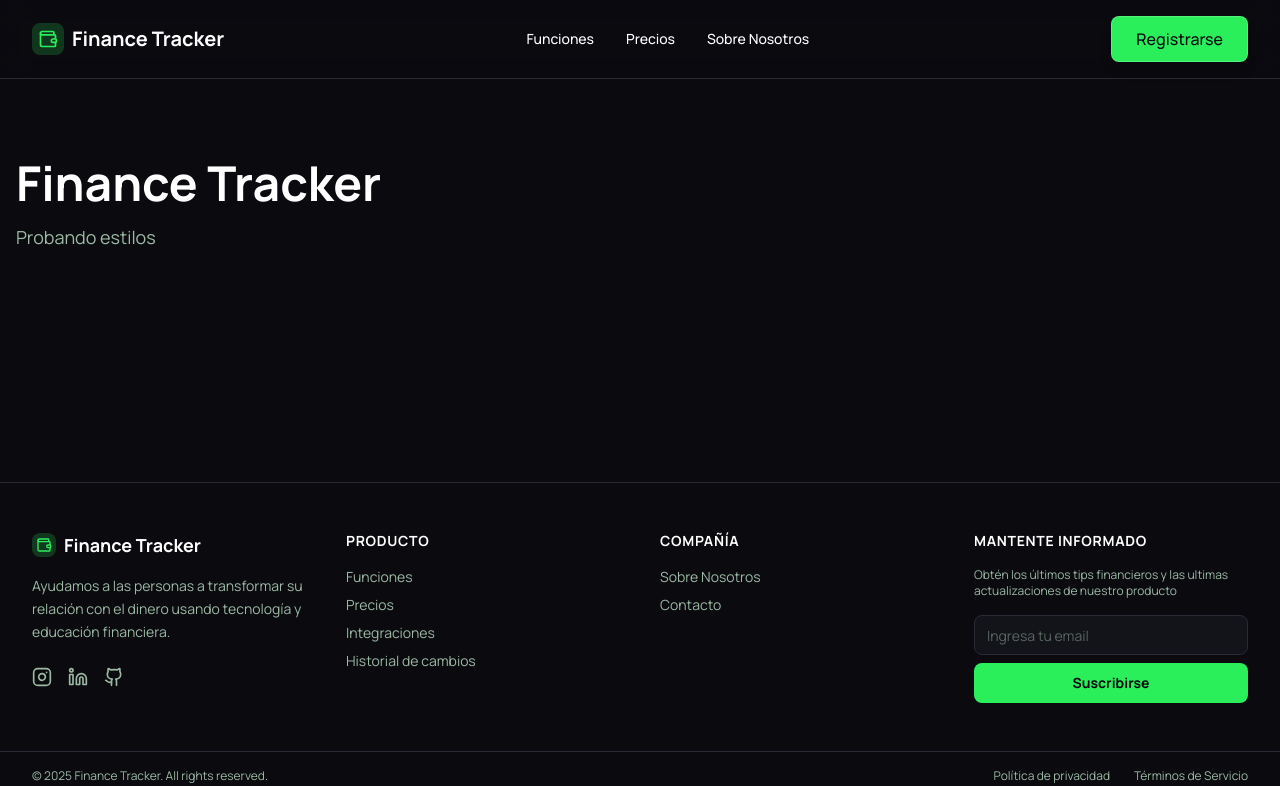
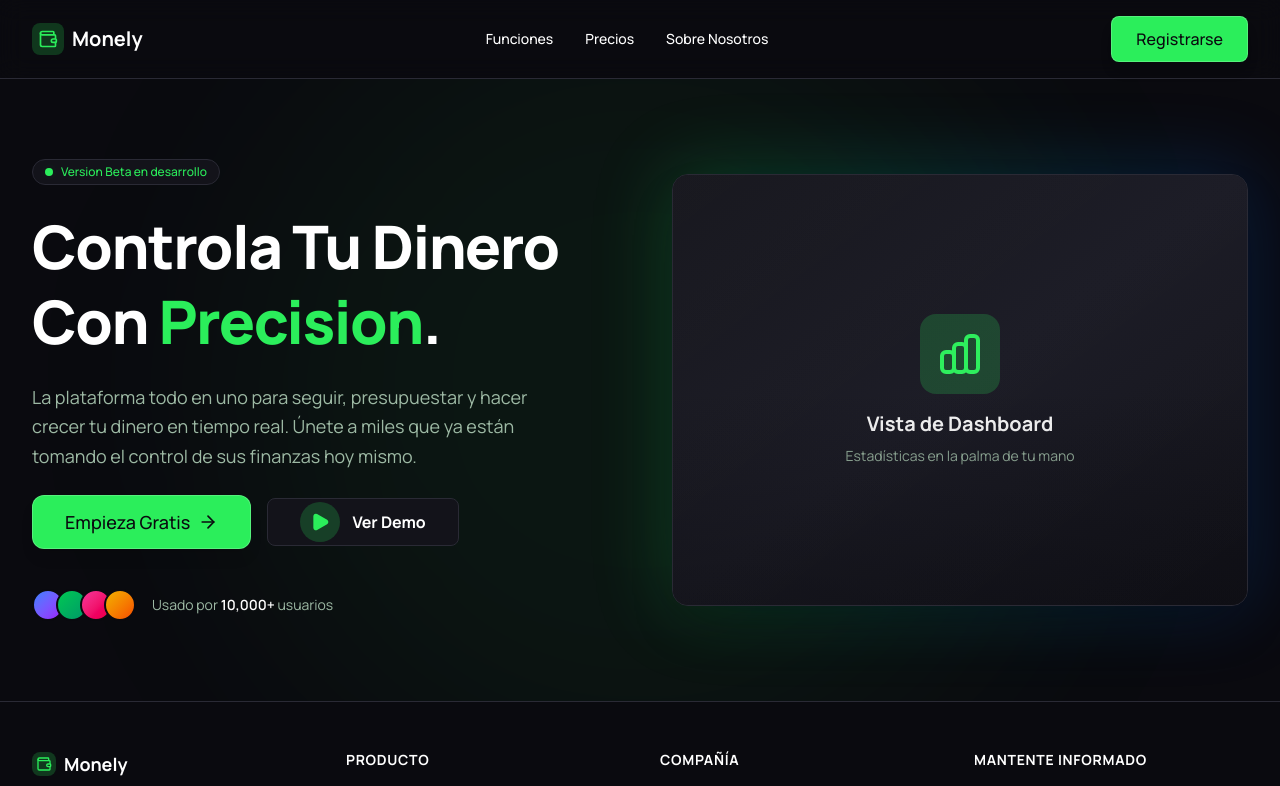
Before and after one commit to SantJojoa/finance-tracker, a React (Vite) app in the folder frontend/: page / in a window 1280 px wide. Shown: the top 786 px of the page. Built offline with nearby package versions, Linux system fonts and the light colour scheme.

Commit message:
feat: create hero section

```diff
--- a/frontend/src/App.tsx
+++ b/frontend/src/App.tsx
@@ -1,5 +1,6 @@
 import Header from './components/layout/Header'
 import Footer from './components/layout/Footer'
+import HeroSection from './components/landing/HeroSection'
 
 function App() {
 
@@ -7,11 +8,8 @@ function App() {
     <div className="min-h-screen bg-dark-bg text-white flex flex-col">
       <Header />
 
-      <main className='py-20 flex-1'>
-        <div className='max-w-7xl mx-auto px-4'>
-          <h1 className="text-5xl font-bold mb-4">Finance Tracker</h1>
-          <p className="text-text-dim text-lg">Probando estilos</p>
-        </div>
+      <main className='flex-1'>
+        <HeroSection />
       </main>
       <Footer />
     </div>
--- /dev/null
+++ b/frontend/src/components/landing/HeroSection.tsx
@@ -0,0 +1,129 @@
+import { ArrowRight, Play } from 'lucide-react'
+import Button from '@/components/Button'
+import Container from '@/components/ui/Container'
+
+export default function HeroSection() {
+    return (
+        <section className="w-full py-12 md:py-20 relative overflow-hidden">
+            {/* Background decorative gradient */}
+            <div className="absolute top-1/2 left-1/2 -translate-x-1/2 -translate-y-1/2 w-[800px] h-[800px] bg-primary/5 rounded-full blur-[120px] pointer-events-none" />
+
+            <Container>
+                <div className="flex flex-col lg:flex-row gap-10 lg:gap-16 items-center relative z-10">
+                    {/* Hero Content */}
+                    <div className="flex-1 flex flex-col gap-6 text-center lg:text-left">
+                        {/* Badge */}
+                        <div className="inline-flex items-center gap-2 w-fit mx-auto lg:mx-0 rounded-full bg-dark-surface border border-dark-border px-3 py-1 text-xs font-medium text-primary backdrop-blur-xl">
+                            <span className="relative flex h-2 w-2">
+                                <span className="animate-ping absolute inline-flex h-full w-full rounded-full bg-primary opacity-75" />
+                                <span className="relative inline-flex rounded-full h-2 w-2 bg-primary" />
+                            </span>
+                            Version Beta en desarrollo
+                        </div>
+
+                        {/* Main Heading */}
+                        <h1 className="text-4xl sm:text-5xl md:text-6xl font-black leading-tight tracking-tight">
+                            Controla Tu Dinero Con{' '}
+                            <span className="text-primary">Precision</span>.
+                        </h1>
+
+                        {/* Subheading */}
+                        <p className="text-text-dim text-base sm:text-lg leading-relaxed max-w-[540px] mx-auto lg:mx-0">
+                            La plataforma todo en uno para seguir, presupuestar y hacer crecer tu dinero en tiempo real.
+                            Únete a miles que ya están tomando el control de sus finanzas hoy mismo.
+                        </p>
+
+                        {/* CTA Buttons */}
+                        <div className="flex flex-col sm:flex-row gap-4 items-center justify-center lg:justify-start">
+                            <Button
+                                variant="primary"
+                                size="lg"
+                                className="w-full sm:w-auto"
+                            >
+                                <span className="flex items-center gap-2">
+                                    Empieza Gratis
+                                    <ArrowRight className="size-5" />
+                                </span>
+                            </Button>
+
+                            <button className="group flex items-center justify-center gap-3 rounded-lg h-12 px-8 bg-dark-surface border border-dark-border hover:border-primary/50 transition-all text-base font-bold w-full sm:w-auto backdrop-blur-xl">
+                                <div className="size-10 rounded-full bg-primary/20 flex items-center justify-center group-hover:bg-primary transition-colors">
+                                    <Play className="size-5 text-primary group-hover:text-dark-bg transition-colors fill-current" />
+                                </div>
+                                <span>Ver Demo</span>
+                            </button>
+                        </div>
+
+                        {/* Social Proof */}
+                        <div className="flex items-center gap-4 text-sm text-text-dim pt-4 justify-center lg:justify-start">
+                            <div className="flex -space-x-2">
+                                <div
+                                    className="w-8 h-8 rounded-full border-2 border-dark-bg bg-gradient-to-br from-blue-500 to-purple-600"
+                                    title="User 1"
+                                />
+                                <div
+                                    className="w-8 h-8 rounded-full border-2 border-dark-bg bg-gradient-to-br from-green-500 to-emerald-600"
+                                    title="User 2"
+                                />
+                                <div
+                                    className="w-8 h-8 rounded-full border-2 border-dark-bg bg-gradient-to-br from-pink-500 to-rose-600"
+                                    title="User 3"
+                                />
+                                <div
+                                    className="w-8 h-8 rounded-full border-2 border-dark-bg bg-gradient-to-br from-yellow-500 to-orange-600"
+                                    title="User 4"
+                                />
+                            </div>
+                            <p>
+                                Usado por <span className="text-white font-semibold">10,000+</span> usuarios
+                            </p>
+                        </div>
+                    </div>
+
+                    {/* Hero Image */}
+                    <div className="flex-1 w-full max-w-[600px] relative group">
+                        {/* Glow effect */}
+                        <div className="absolute -inset-1 bg-gradient-to-r from-primary to-blue-600 rounded-2xl blur-2xl opacity-20 group-hover:opacity-30 transition duration-1000" />
+
+                        {/* Image container with glass effect */}
+                        <div className="relative aspect-[4/3] rounded-2xl overflow-hidden border border-dark-border bg-dark-surface backdrop-blur-xl shadow-2xl">
+                            {/* Placeholder for dashboard image */}
+                            <div className="w-full h-full bg-gradient-to-br from-dark-surface via-dark-elevated to-dark-surface flex items-center justify-center">
+                                {/* You can replace this with an actual dashboard screenshot */}
+                                <div className="text-center space-y-4 p-8">
+                                    <div className="size-20 mx-auto rounded-2xl bg-primary/20 flex items-center justify-center">
+                                        <svg
+                                            className="size-12 text-primary"
+                                            fill="none"
+                                            viewBox="0 0 24 24"
+                                            stroke="currentColor"
+                                        >
+                                            <path
+                                                strokeLinecap="round"
+                                                strokeLinejoin="round"
+                                                strokeWidth={2}
+                                                d="M9 19v-6a2 2 0 00-2-2H5a2 2 0 00-2 2v6a2 2 0 002 2h2a2 2 0 002-2zm0 0V9a2 2 0 012-2h2a2 2 0 012 2v10m-6 0a2 2 0 002 2h2a2 2 0 002-2m0 0V5a2 2 0 012-2h2a2 2 0 012 2v14a2 2 0 01-2 2h-2a2 2 0 01-2-2z"
+                                            />
+                                        </svg>
+                                    </div>
+                                    <div className="space-y-2">
+                                        <p className="text-xl font-bold">Vista de Dashboard</p>
+                                        <p className="text-sm text-text-dim">
+                                            Estadísticas en la palma de tu mano
+                                        </p>
+                                    </div>
+                                </div>
+                            </div>
+
+                            {/* Glass overlay gradient */}
+                            <div className="absolute inset-0 bg-gradient-to-t from-dark-bg/50 via-transparent to-transparent pointer-events-none" />
+
+                            {/* Top glass reflection */}
+                            <div className="absolute inset-0 bg-gradient-to-br from-white/5 to-transparent opacity-50 pointer-events-none" />
+                        </div>
+                    </div>
+                </div>
+            </Container>
+        </section>
+    )
+}
--- a/frontend/src/components/layout/Footer.tsx
+++ b/frontend/src/components/layout/Footer.tsx
@@ -11,7 +11,7 @@ export default function Footer() {
                             <div className="size-6 flex items-center justify-center rounded-lg bg-primary/20 text-primary">
                                 <Wallet className="size-4" />
                             </div>
-                            <h2 className="text-lg font-bold">Finance Tracker</h2>
+                            <h2 className="text-lg font-bold">Monely</h2>
                         </div>
                         <p className="text-text-dim text-sm leading-relaxed">Ayudamos a las personas a transformar su relación con el dinero usando tecnología y educación financiera.
                         </p>
@@ -89,7 +89,7 @@ export default function Footer() {
             <div className="w-full border-t border-dark-border py-4">
                 <Container>
                     <div className="flex flex-col sm:flex-row justify-between items-center gap-4 text-xs text-text-dim">
-                        <p>© {new Date().getFullYear()} Finance Tracker. All rights reserved.</p>
+                        <p>© {new Date().getFullYear()} Monely. All rights reserved.</p>
                         <div className="flex gap-6">
                             <a href="#privacy" className="hover:text-primary transition-colors">
                                 Política de privacidad                            </a>
--- a/frontend/src/components/layout/Header.tsx
+++ b/frontend/src/components/layout/Header.tsx
@@ -14,7 +14,7 @@ export default function Header() {
                         <div className="size-8 flex items-center justify-center rounded-lg bg-primary/20 text-primary">
                             <Wallet className="size-5" />
                         </div>
-                        <h2 className="text-xl font-bold">Finance Tracker</h2>
+                        <h2 className="text-xl font-bold">Monely</h2>
                     </div>
 
                     {/* Desktop Navigation COLOCAR HIDDEN EN NAV*/}
```
Also changed, not shown: frontend/public/dashboard-preview.png (added).
